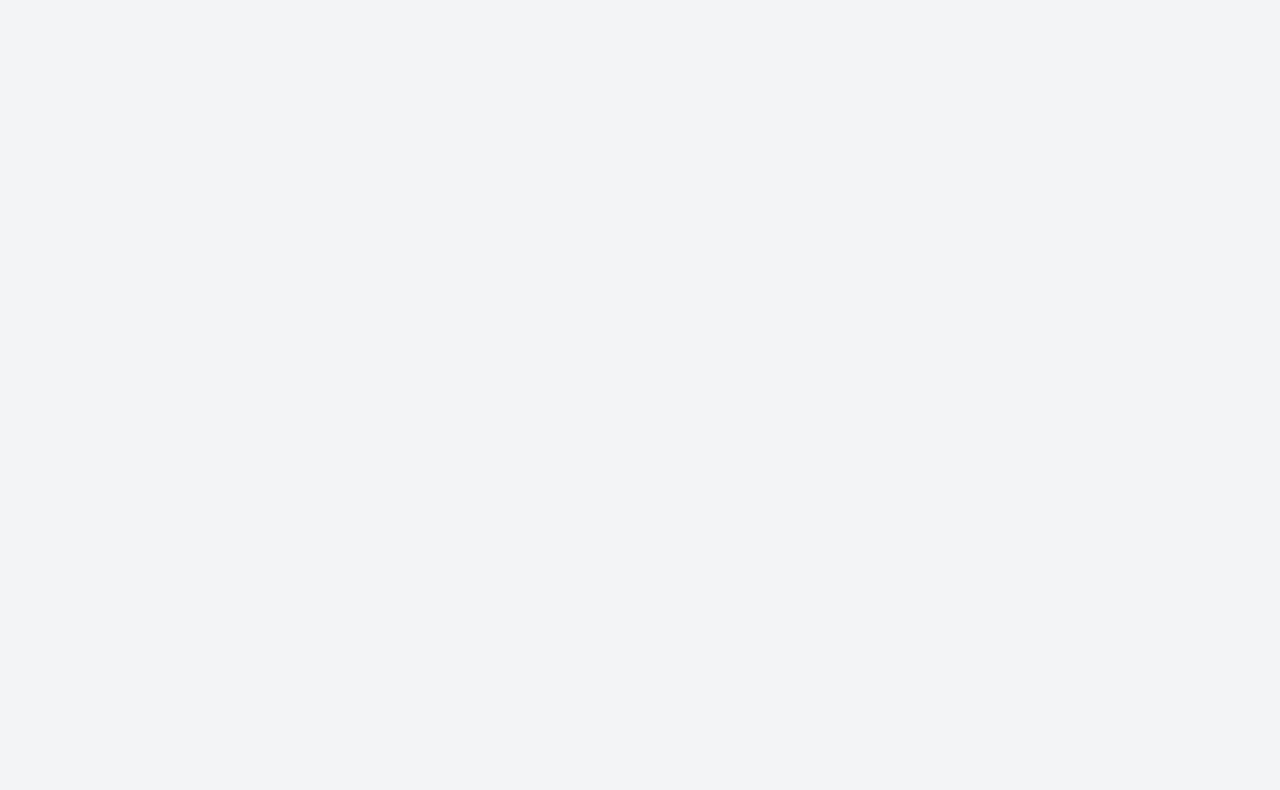
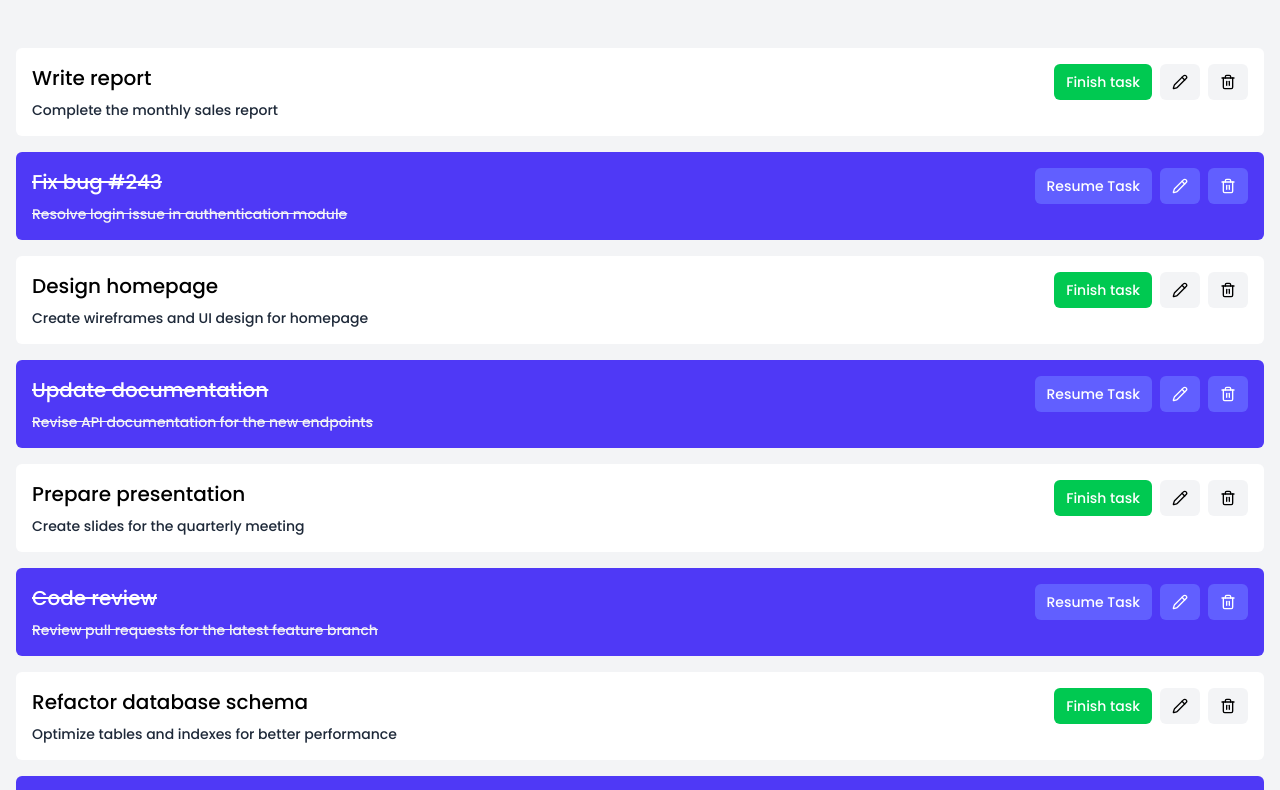
Before and after one commit to filipknias/task-manager-dashboard, a React (Vite) app: page / in a window 1280 px wide. Shown: the top 790 px of the page. Built offline with nearby package versions, Linux system fonts and the light colour scheme.

Commit message:
tasks feature components

```diff
--- a/package.json
+++ b/package.json
@@ -13,6 +13,9 @@
     "dependencies": {
         "@tailwindcss/vite": "^4.0.1",
         "clsx": "^2.1.1",
+        "install": "^0.13.0",
+        "lucide-react": "^0.475.0",
+        "nanoid": "^5.0.9",
         "react": "^18.3.1",
         "react-dom": "^18.3.1",
         "tailwindcss": "^4.0.1",
@@ -30,6 +33,7 @@
         "eslint-plugin-react-hooks": "^5.0.0",
         "eslint-plugin-react-refresh": "^0.4.16",
         "globals": "^15.14.0",
+        "jsdom": "^26.0.0",
         "ts-node": "^10.9.2",
         "typescript": "~5.6.2",
         "typescript-eslint": "^8.18.2",
--- a/src/App.tsx
+++ b/src/App.tsx
@@ -1,7 +1,12 @@
+import TasksList from "./features/tasks/components/TasksList";
+import { useTasksStore } from "./store/store";
+
 export default function App() {
+    const { tasks } = useTasksStore();
+
     return (
         <div className="container mx-auto px-4 py-12">
-
+            <TasksList tasks={tasks} />
         </div>
     )
 }
--- /dev/null
+++ b/src/components/Button.tsx
@@ -0,0 +1,16 @@
+import clsx from "clsx";
+
+type ButtonProps = React.ComponentPropsWithoutRef<'button'> & {
+    children: React.ReactNode;
+};
+
+export default function Button({ children, className, ...restProps }: ButtonProps) {
+    return (
+        <button
+            className={clsx("px-3 py-2 transition duration-150 rounded-md text-white text-sm font-medium whitespace-nowrap cursor-pointer", className)}
+            {...restProps}
+        >
+            {children}
+        </button>
+    )
+}
--- /dev/null
+++ b/src/components/StandaloneIconButton.tsx
@@ -0,0 +1,16 @@
+import clsx from "clsx";
+
+type StandaloneIconButtonProps = React.ComponentPropsWithoutRef<'button'> & {
+    children: React.ReactNode;
+};
+
+export default function StandaloneIconButton({ children, className, ...restProps }: StandaloneIconButtonProps) {
+    return (
+        <button
+            className={clsx("py-1 px-3 rounded-md transition duration-150 flex items-center justify-center cursor-pointer", className)}
+            {...restProps}
+        >
+            {children}
+        </button>
+    )
+}
--- /dev/null
+++ b/src/features/tasks/components/TaskCard.tsx
@@ -0,0 +1,51 @@
+import clsx from "clsx";
+import { Status } from "../types/Status";
+import { Trash2, Pencil } from "lucide-react";
+import Button from "@/components/Button";
+import StandaloneIconButton from "@/components/StandaloneIconButton";
+
+type TaskCardProps = {
+    id: string;
+    title: string;
+    description: string;
+    status: Status;
+};
+
+export default function TaskCard({ title, description, status }: TaskCardProps) {
+    return (
+        <div className={clsx("p-4 rounded-md relative", status === "in-progress" ? "bg-white" : "bg-indigo-600")}>
+            <div className="flex items-start justify-between flex-wrap lg:flex-nowrap gap-3">
+                <div>
+                    <h2 className={clsx("text-xl font-medium mb-2", status === "in-progress" ? "text-black" : "text-white line-through")}>{title}</h2>
+                    <p className={clsx("text-sm font-medium max-w-lg", status === "in-progress" ? "text-gray-800" : "text-gray-100 line-through")}>{description}</p>
+                </div>
+                <div className="flex gap-2">
+                    <Button
+                        className={clsx(
+                            status === "in-progress" && "bg-green-500 hover:bg-green-600",
+                            status === "completed" && "bg-indigo-500 hover:bg-indigo-400",
+                        )}
+                    >
+                        {status === "in-progress" ? "Finish task" : "Resume Task"}
+                    </Button>
+                    <StandaloneIconButton
+                        className={clsx(
+                            status === "in-progress" && "bg-gray-100 hover:bg-gray-200 text-black",
+                            status === "completed" && "bg-indigo-500 hover:bg-indigo-400 text-white",
+                        )}
+                    >
+                        <Pencil className="w-4 h-4" />
+                    </StandaloneIconButton>
+                    <StandaloneIconButton
+                        className={clsx(
+                            status === "in-progress" && "bg-gray-100 hover:bg-gray-200 text-black",
+                            status === "completed" && "bg-indigo-500 hover:bg-indigo-400 text-white",
+                        )}
+                    >
+                        <Trash2 className="w-4 h-4" />
+                    </StandaloneIconButton>
+                </div>
+            </div>
+        </div>
+    )
+}
--- /dev/null
+++ b/src/features/tasks/components/TasksList.tsx
@@ -0,0 +1,16 @@
+import { Task } from "../types/Task";
+import TaskCard from "./TaskCard";
+
+type TasksGridTypes = {
+    tasks: Task[];
+}
+
+export default function TasksList({ tasks }: TasksGridTypes) {
+  return (
+    <div className="flex flex-col gap-4">
+        {tasks.map((task) => (
+            <TaskCard key={task.id} {...task} />
+        ))}
+    </div>
+  )
+}
--- /dev/null
+++ b/src/features/tasks/types/Status.ts
@@ -0,0 +1 @@
+export type Status = "in-progress" | "completed";
--- /dev/null
+++ b/src/features/tasks/types/Task.ts
@@ -0,0 +1,9 @@
+import { Status } from "./Status";
+
+export type Task = {
+    id: string;
+    title: string;
+    description: string;
+    status: Status;
+    createdAt: string;
+};
--- /dev/null
+++ b/src/store/data.ts
@@ -0,0 +1,75 @@
+import { Task } from "@/features/tasks/types/Task";
+import { nanoid } from "nanoid";
+
+export const initialTasks: Task[] = [
+    {
+        id: nanoid(),
+        title: "Write report",
+        description: "Complete the monthly sales report",
+        status: "in-progress",
+        createdAt: "2025-02-10T08:30:00Z"
+    },
+    {
+        id: nanoid(),
+        title: "Fix bug #243",
+        description: "Resolve login issue in authentication module",
+        status: "completed",
+        createdAt: "2025-02-09T10:15:00Z"
+    },
+    {
+        id: nanoid(),
+        title: "Design homepage",
+        description: "Create wireframes and UI design for homepage",
+        status: "in-progress",
+        createdAt: "2025-02-08T14:00:00Z"
+    },
+    {
+        id: nanoid(),
+        title: "Update documentation",
+        description: "Revise API documentation for the new endpoints",
+        status: "completed",
+        createdAt: "2025-02-07T09:45:00Z"
+    },
+    {
+        id: nanoid(),
+        title: "Prepare presentation",
+        description: "Create slides for the quarterly meeting",
+        status: "in-progress",
+        createdAt: "2025-02-06T11:20:00Z"
+    },
+    {
+        id: nanoid(),
+        title: "Code review",
+        description: "Review pull requests for the latest feature branch",
+        status: "completed",
+        createdAt: "2025-02-05T15:30:00Z"
+    },
+    {
+        id: nanoid(),
+        title: "Refactor database schema",
+        description: "Optimize tables and indexes for better performance",
+        status: "in-progress",
+        createdAt: "2025-02-04T13:10:00Z"
+    },
+    {
+        id: nanoid(),
+        title: "Conduct user testing",
+        description: "Gather feedback from users on the beta version",
+        status: "completed",
+        createdAt: "2025-02-03T12:40:00Z"
+    },
+    {
+        id: nanoid(),
+        title: "Implement notifications",
+        description: "Develop push notification feature for mobile app",
+        status: "in-progress",
+        createdAt: "2025-02-02T16:05:00Z"
+    },
+    {
+        id: nanoid(),
+        title: "Deploy new release",
+        description: "Roll out the latest version to production",
+        status: "completed",
+        createdAt: "2025-02-01T18:00:00Z"
+    },
+];
--- /dev/null
+++ b/src/store/store.ts
@@ -0,0 +1,59 @@
+import { Status } from '@/features/tasks/types/Status';
+import { Task } from '@/features/tasks/types/Task'
+import { nanoid } from 'nanoid';
+import { create } from 'zustand';
+import { initialTasks } from './data';
+
+type Store = {
+    tasks: Task[];
+    addTask: (task: { title: string, description: string; }) => void;
+    removeTask: (taskId: string) => void;
+    toggleTask: (taskId: string) => void;
+    updateTask: (taskId: string, updateData: { title: string, description: string; }) => void;
+}
+
+export const useTasksStore = create<Store>()((set) => ({
+    tasks: initialTasks,
+
+    addTask: (task: { title: string, description: string; }) => {
+        const newTask: Task = {
+            ...task,
+            id: nanoid(),
+            status: "in-progress",
+            createdAt: Date.now().toLocaleString(),
+        };
+        set((state) => ({ tasks: [ ...state.tasks, newTask ] }));
+    },
+
+    removeTask: (taskId: string) => {
+        set((state) => {
+            const newTasks = state.tasks.filter((task) => task.id !== taskId);
+            return { tasks: newTasks };
+        });
+    },
+
+    toggleTask: (taskId: string) => {
+        set((state) => {
+            const newTasks = state.tasks.map((task) => {
+                if (task.id === taskId) {
+                    const toggleStatus: Status = task.status === "in-progress" ? "completed" : "in-progress";
+                    return { ...task, status: toggleStatus };
+                }
+                return task;
+            });
+            return { tasks: newTasks };
+        });
+    },
+
+    updateTask: (taskId: string, updateData: { title: string, description: string; }) => {
+        set((state) => {
+            const newTasks = state.tasks.map((task) => {
+                if (task.id === taskId) {
+                    return { ...task, ...updateData };
+                }
+                return task;
+            });
+            return { tasks: newTasks };
+        });
+    },
+}))
```
Also changed, not shown: 2 other files (tests, documents, lock files or other folders). Lines whose indentation alone changed are shown as unchanged.
